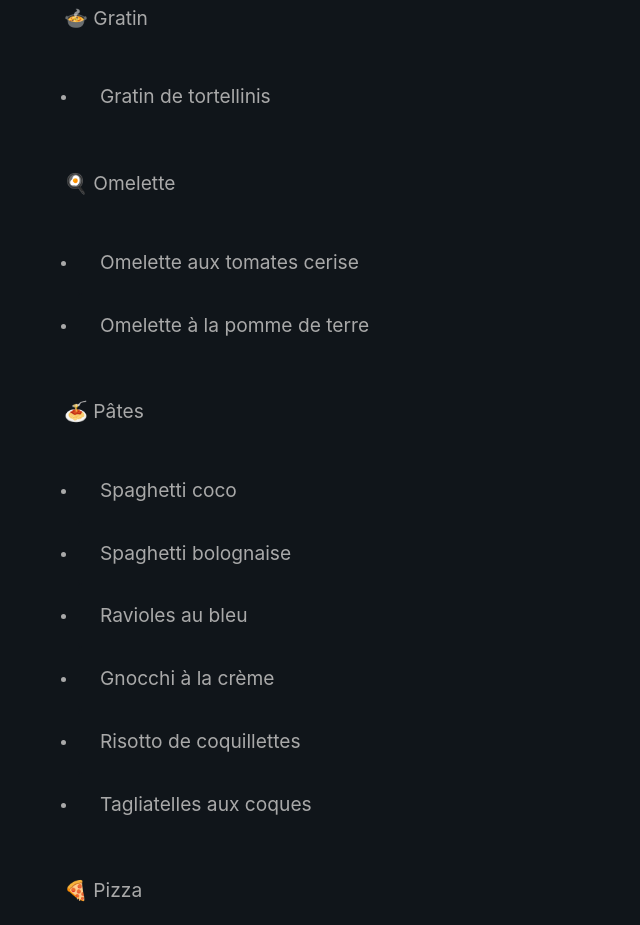
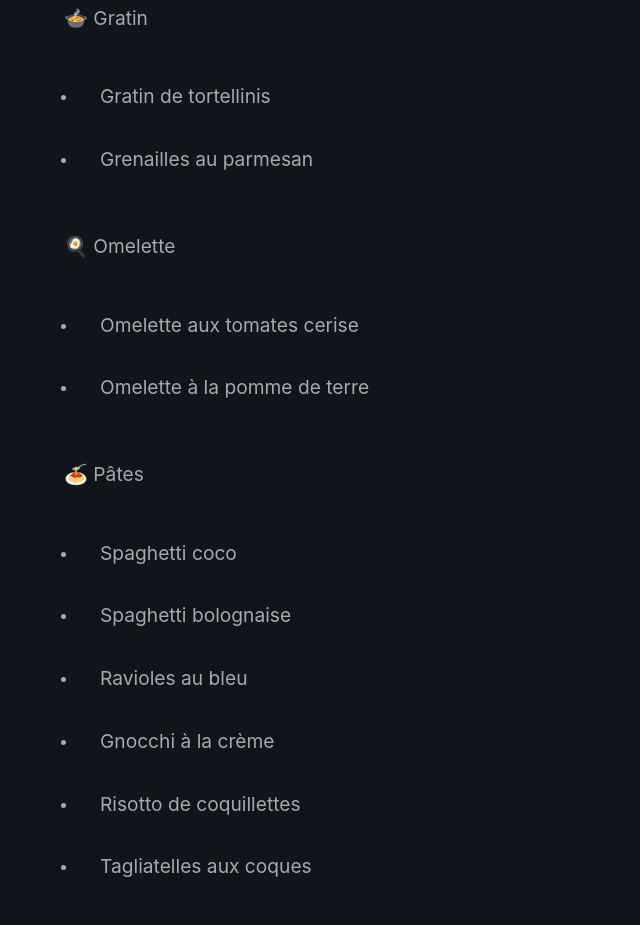
Before and after one commit to Benjent/recipes, a Vue app: page / in a window 1280 px wide. Shown: the part 1040-1965 px from the top of the page, without its empty margins (0-640 px from the left). Built offline with nearby package versions, Linux system fonts and the light colour scheme; what vue3-mq would draw is missing.

Commit message:
feat(recipies): add grenailles parmesan

```diff
--- a/src/data/recipes.js
+++ b/src/data/recipes.js
@@ -800,6 +800,30 @@ const recipes = [
         steps: ["Faire revenir l'oignon et les champignons à la poêle", "Ajouter l'échalote et le poireau à la poêle", "Ajouter la crème et mélanger", "Faire griller la galette et y ajoutant la fondue de poireaux"],
     },
     {
+        name: "Grenailles au parmesan",
+        category: category.GRATIN,
+        ingredients: [
+            {
+                name: "Grenailles",
+                amount: 20,
+                unit: "p",
+            },
+            {
+                name: "Persil",
+                amount: 50,
+                unit: "g",
+            },
+            {
+                name: "Parmesan",
+                amount: 25,
+                unit: "g",
+            },
+        ],
+        rapidity: rapidity.MEDIUM,
+        preparation: ["Préparer les grenailles"],
+        steps: ["Arroser d'huile d'olive et enfourner les grenailles une trentaine de minutes", "Ajouter parmesan et persil"],
+    },
+    {
         name: "Muffins aux tomates et aux olives",
         category: category.CAKE,
         ingredients: [
```
